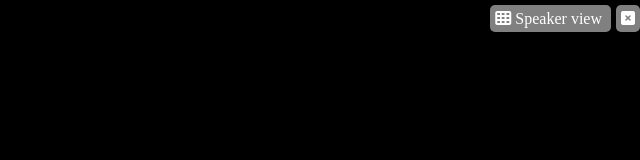
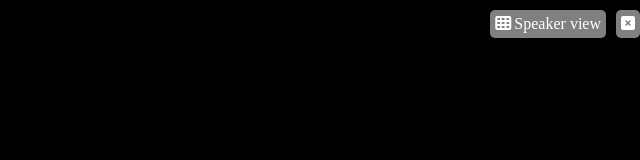
Before and after one commit to FrankFabbriRebe/html-css-zoom, a plain HTML site: page index.html in a window 1280 px wide. Shown: the whole page, without its empty margins (640-1280 px from the left). Drawn offline with Linux system fonts and the light colour scheme.

Commit message:
amend style div.view

```diff
--- a/style.css
+++ b/style.css
@@ -9,22 +9,24 @@
 .container  {
     height: 100vh;
     background-color: black;
-    position: relative;
 }
 
 /* view button style */
-
 .speaker_view, .cross  {
     color: white;
     background-color: grey;
-    display: inline;
+    display: flex;
     padding: 5px;
     margin-left: 5px;
     border-radius: 5px;
+    gap: 3px;
 }
 
 .view   {
-    position: absolute;
-    top: 10px;
-    right: 0;
+    padding-top: 10px;
+    display: flex;
+    justify-content: flex-end;
+    gap: 5px;
 }
+
+/* screen section style */
```
